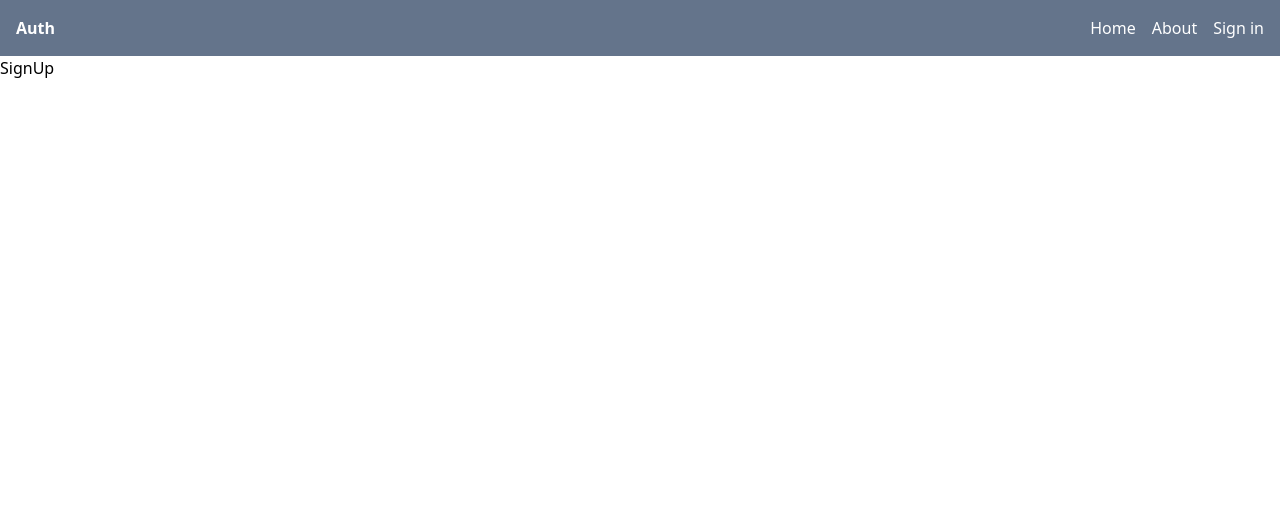
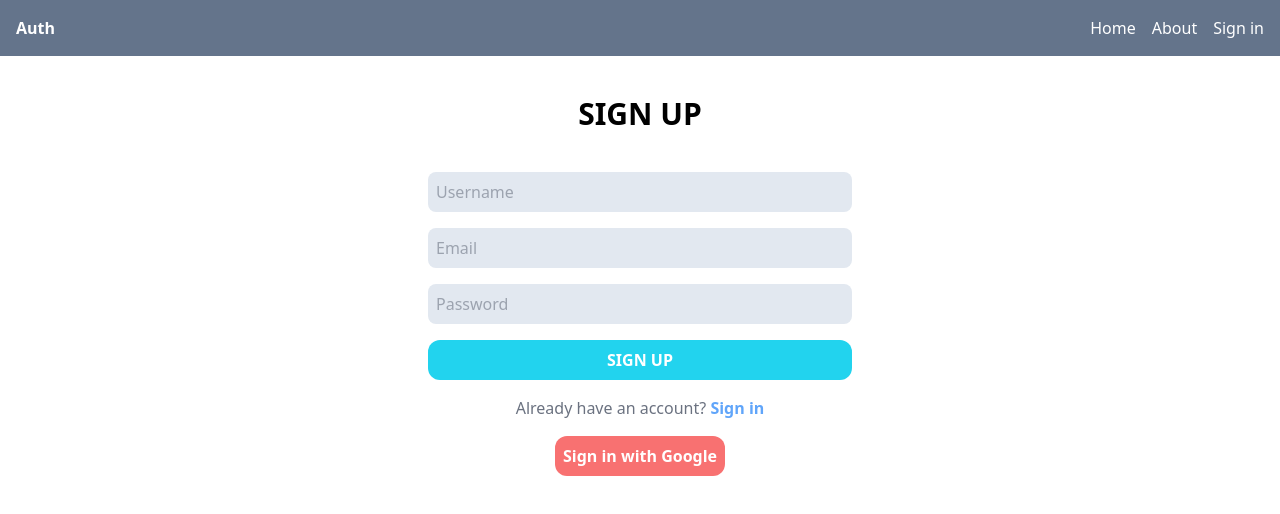
Before and after one commit to beingmusthafa/mern-auth-app, a React (Vite) app in the folder client/: page /sign-up in a window 1280 px wide. Shown: the top 514 px of the page. Built offline with nearby package versions, Linux system fonts and the light colour scheme.

Commit message:
added UI for signup

```diff
--- a/client/src/pages/SignUp.jsx
+++ b/client/src/pages/SignUp.jsx
@@ -1,7 +1,53 @@
 import React from "react";
+import { Link } from "react-router-dom";
 
 const SignUp = () => {
-  return <div>SignUp</div>;
+  return (
+    <div className="flex flex-col max-w-md mx-auto">
+      <h2 className="uppercase text-3xl text-center font-semibold my-10">
+        Sign Up
+      </h2>
+      <form className="flex flex-col px-3 gap-4" action="">
+        <input
+          type="text"
+          name="username"
+          id="username"
+          placeholder="Username"
+          className="rounded-lg bg-slate-200 p-2"
+        />
+
+        <input
+          type="email"
+          name="email"
+          id="email"
+          placeholder="Email"
+          className="rounded-lg bg-slate-200 p-2"
+        />
+        <input
+          type="password"
+          name="password"
+          id="password"
+          placeholder="Password"
+          className="rounded-lg bg-slate-200 p-2"
+        />
+        <button
+          type="submit"
+          className="uppercase bg-cyan-400 rounded-xl p-2 font-semibold text-white "
+        >
+          Sign Up
+        </button>
+      </form>
+      <p className="text-center text-gray-500 my-4">
+        Already have an account?{" "}
+        <Link to="/sign-in" className="text-blue-400 font-semibold">
+          Sign in
+        </Link>
+      </p>
+      <button className=" bg-red-400 rounded-xl p-2 font-semibold text-white max-w-fit mx-auto">
+        Sign in with Google
+      </button>
+    </div>
+  );
 };
 
 export default SignUp;
```
